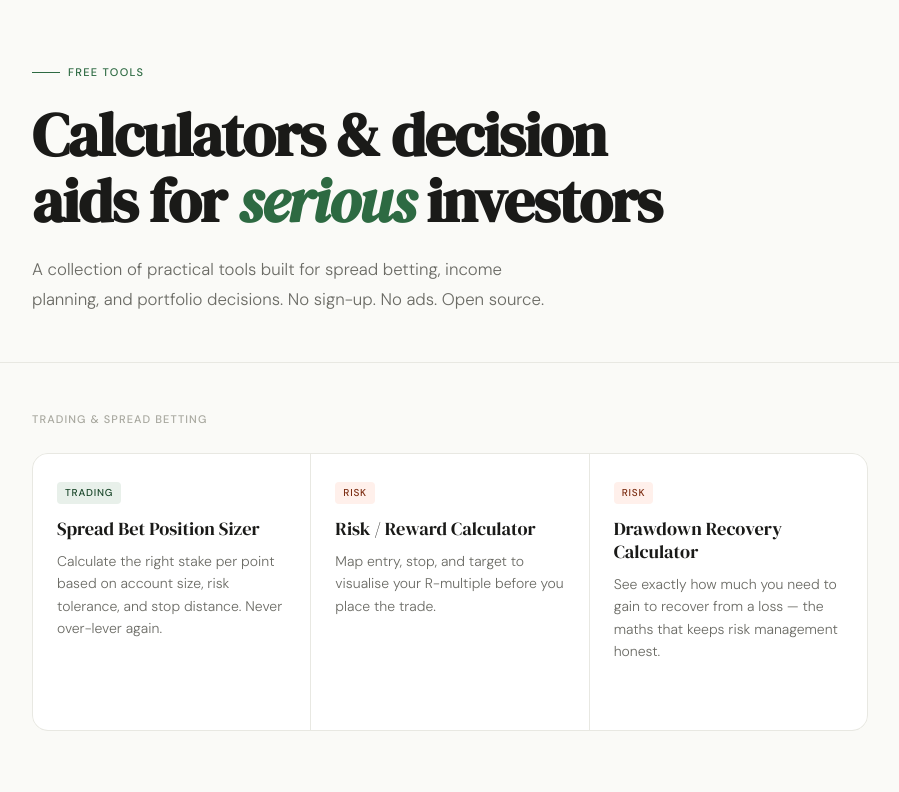
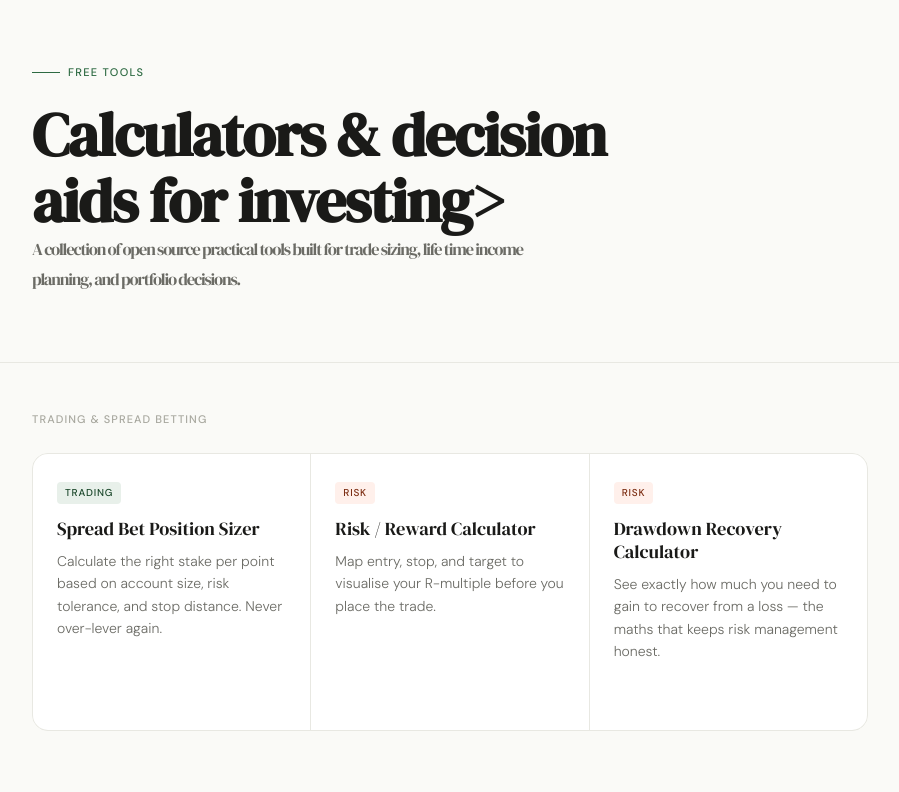
Before and after one commit to KBGTools/financial-tools, a plain HTML site: page index.html in a window 1280 px wide. Shown: the top 792 px of the page, without its empty margins (190-1089 px from the left). Drawn offline with Linux system fonts and the light colour scheme.

Commit message:
Update index.html

```diff
--- a/index.html
+++ b/index.html
@@ -214,8 +214,8 @@
 
 <header>
   <div class="header-eyebrow">Free tools</div>
-  <h1>Calculators &amp; decision aids for <em>serious</em> investors</h1>
-  <p class="header-sub">A collection of practical tools built for spread betting, income planning, and portfolio decisions. No sign-up. No ads. Open source.</p>
+  <h1>Calculators &amp; decision aids for investing>
+  <p class="header-sub">A collection of open source practical tools built for trade sizing, life time income planning, and portfolio decisions.</p>
 </header>
 
 <div class="divider"></div>
```
